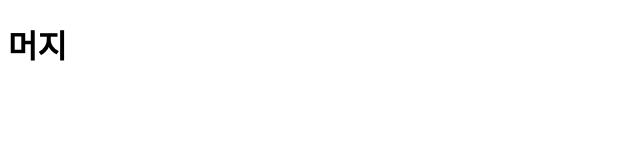
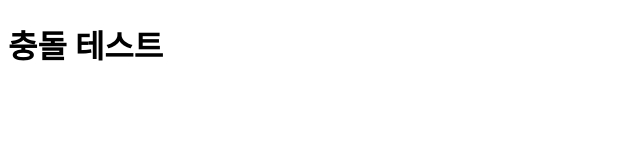
Before and after one commit to jun1378527/new_repo, a plain HTML site: page merge.html in a window 1280 px wide. Shown: the whole page, without its empty margins (0-640 px from the left). Drawn offline with Linux system fonts and the light colour scheme.

Commit message:
merge edit

```diff
--- a/merge.html
+++ b/merge.html
@@ -6,6 +6,6 @@
     <title>Document</title>
 </head>
 <body>
-    <h1>머지</h1>
+    <h1>충돌 테스트</h1>
 </body>
 </html>
```
